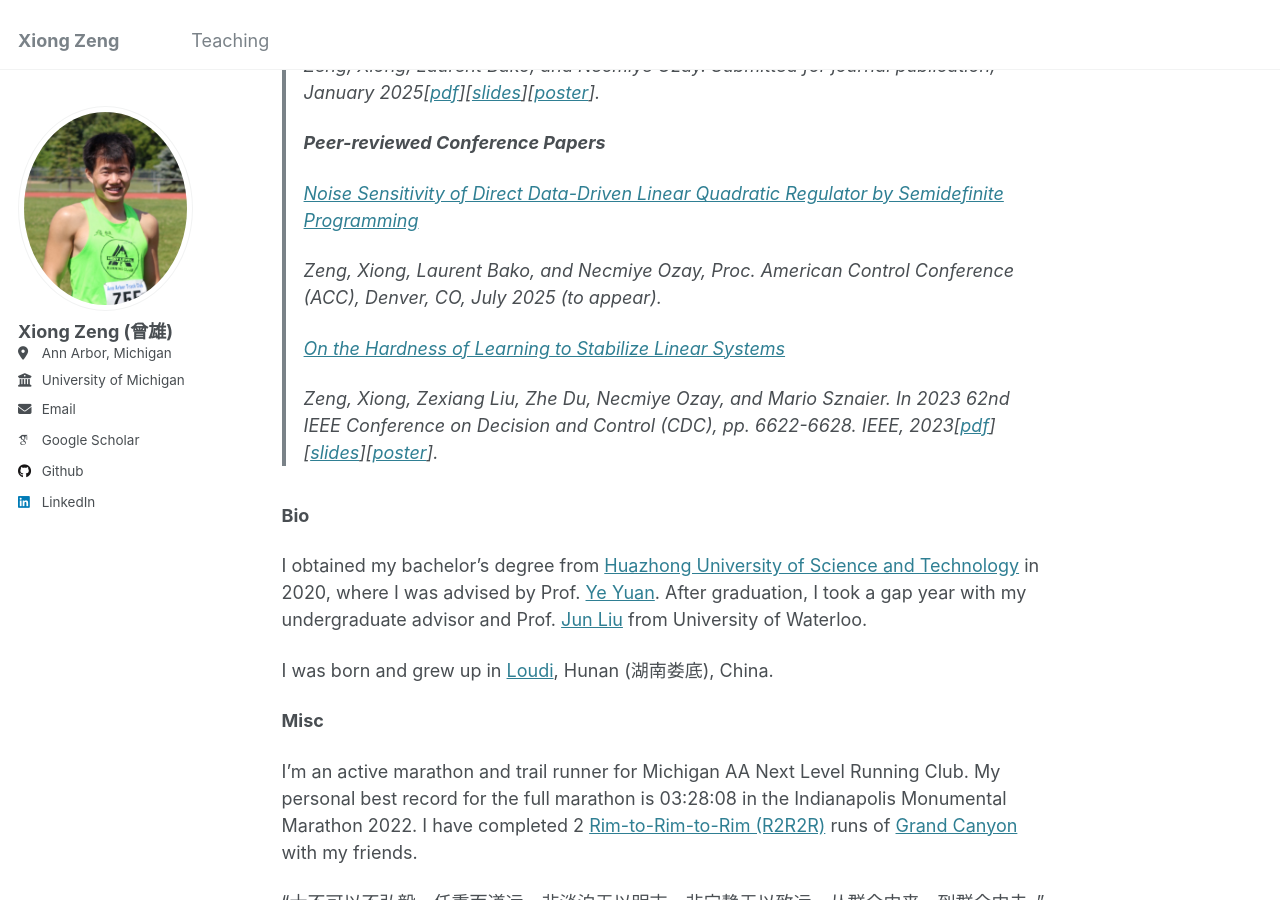
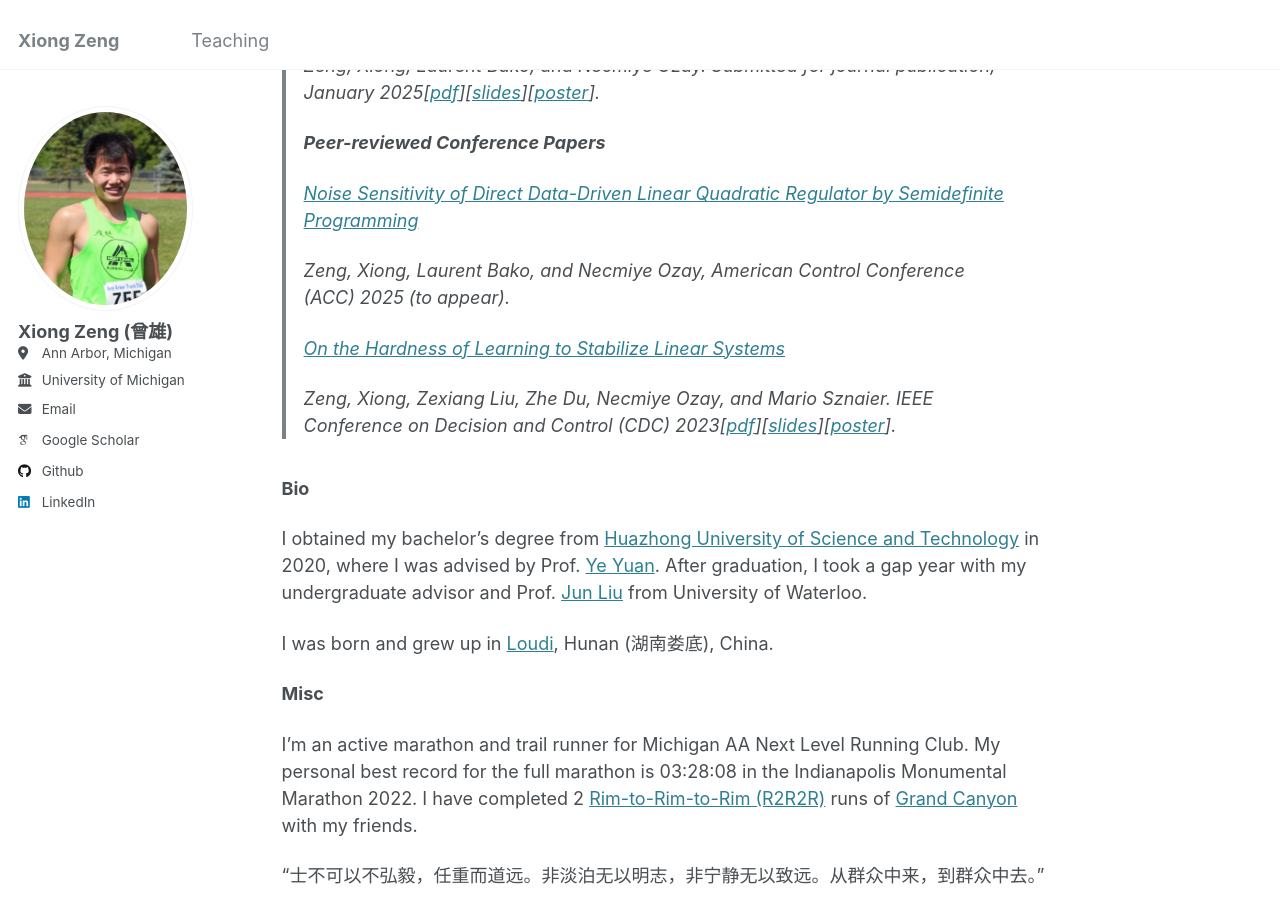
Before and after one commit to zengxiong111/zengxiong.github.io, a Jekyll site: the page built from _pages/about.md, in a window 1280 px wide and 900 px high, scrolled down 341 px. Built offline with Jekyll 4.4.1, drawn with Linux system fonts in a browser that asks for light colours; some web fonts are replaced.

Commit message:
Update about.md

```diff
--- a/_pages/about.md
+++ b/_pages/about.md
@@ -21,11 +21,11 @@ I'm a fourth-year Ph.D. candidate in UMich EECS department, working with Prof. <
 >
 > [Noise Sensitivity of Direct Data-Driven Linear Quadratic Regulator by Semidefinite Programming](https://web.eecs.umich.edu/~necmiye/pubs/ZengBO_acc25.pdf)
 >
-> Zeng, Xiong, Laurent Bako, and Necmiye Ozay, Proc. American Control Conference (ACC), Denver, CO, July 2025 (to appear).
+> Zeng, Xiong, Laurent Bako, and Necmiye Ozay, American Control Conference (ACC) 2025 (to appear).
 >
 > [On the Hardness of Learning to Stabilize Linear Systems](https://arxiv.org/abs/2311.11151)
 >
-> Zeng, Xiong, Zexiang Liu, Zhe Du, Necmiye Ozay, and Mario Sznaier. In 2023 62nd IEEE Conference on Decision and Control (CDC), pp. 6622-6628. IEEE, 2023[<a href="https://github.com/zengxiong111/zengxiong.github.io/blob/master/files/hard_learn_to_stabilize.pdf" target="_blank">pdf</a>][<a href="https://github.com/zengxiong111/zengxiong.github.io/blob/master/files/hard_learn_stabilize_present.pdf" target="_blank">slides</a>][<a href="https://github.com/zengxiong111/zengxiong.github.io/blob/master/files/On%20The%20Hardness%20of%20Learning%20to%20Stabilize%20Linear%20Systems_Poster.pdf" target="_blank">poster</a>].
+> Zeng, Xiong, Zexiang Liu, Zhe Du, Necmiye Ozay, and Mario Sznaier. IEEE Conference on Decision and Control (CDC) 2023[<a href="https://github.com/zengxiong111/zengxiong.github.io/blob/master/files/hard_learn_to_stabilize.pdf" target="_blank">pdf</a>][<a href="https://github.com/zengxiong111/zengxiong.github.io/blob/master/files/hard_learn_stabilize_present.pdf" target="_blank">slides</a>][<a href="https://github.com/zengxiong111/zengxiong.github.io/blob/master/files/On%20The%20Hardness%20of%20Learning%20to%20Stabilize%20Linear%20Systems_Poster.pdf" target="_blank">poster</a>].
 
 **Bio**
 
```
